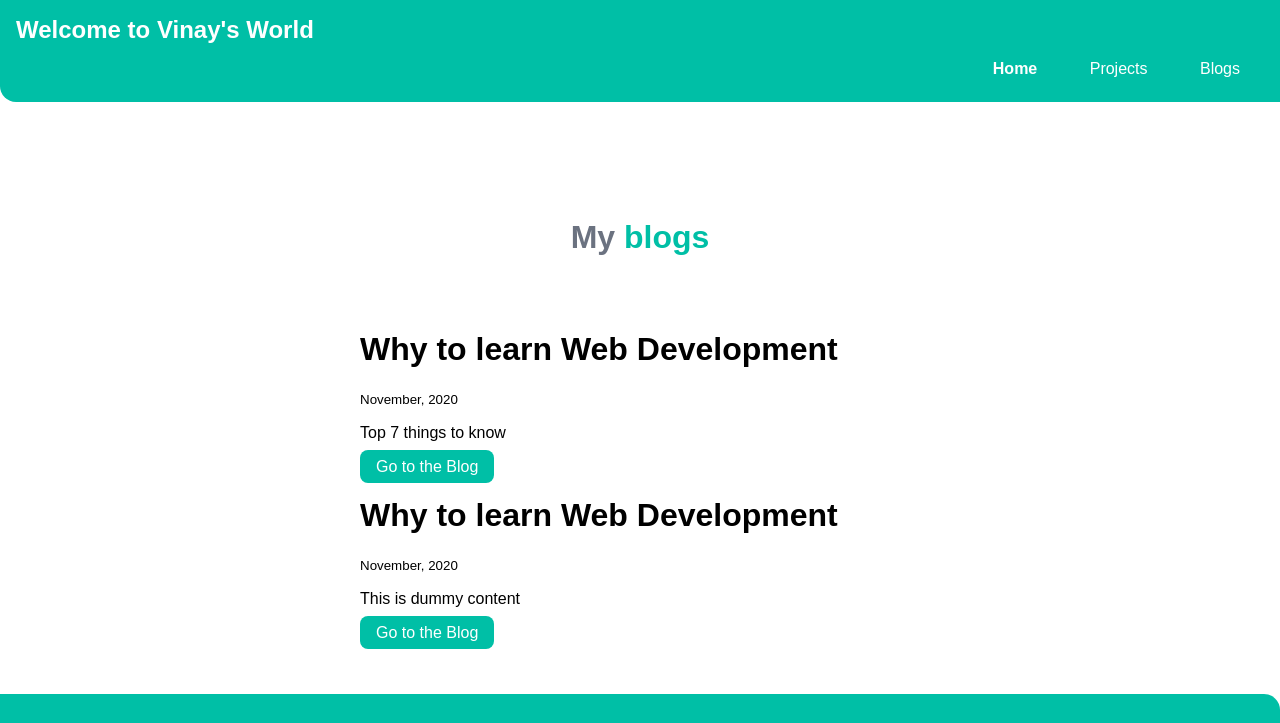
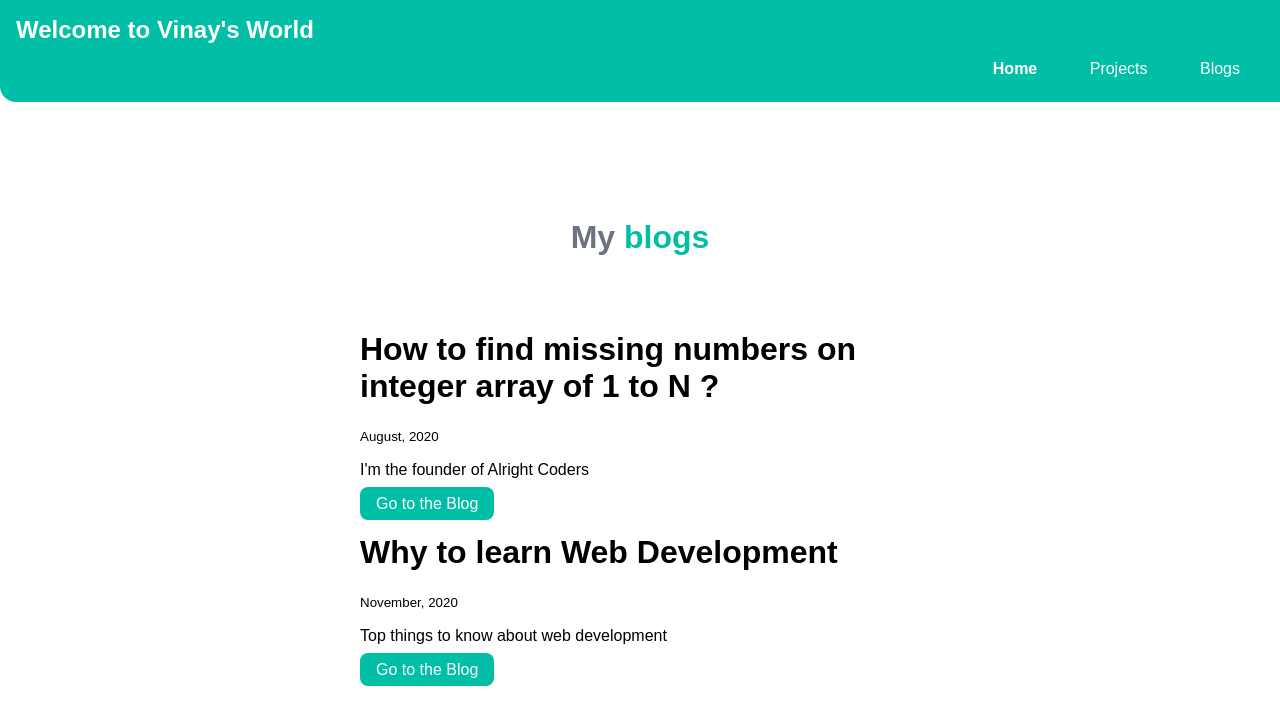
Before and after one commit to vinayd001/My-Portfolio, a plain HTML site: page blogs.html in a window 1280 px wide. Shown: the top 723 px of the page. Drawn offline with Linux system fonts and the light colour scheme.

Commit message:
added new blog

```diff
--- a/blogs.html
+++ b/blogs.html
@@ -31,10 +31,10 @@
     <ul class="list-non-bullet">
         <li>
             <div class="container container-center">
-                <h1>Why to learn Web Development</h1>
-                <small>November, 2020</small>
-                <p>Top 7 things to know</p>
-                <a class="link link-primary" href="/blog-web-dev.html" >Go to the Blog</a>
+                <h1>How to find missing numbers on integer array of 1 to N ?</h1>
+                <small>August, 2020</small>
+                <p>I'm the founder of Alright Coders</p>
+                <a class="link link-primary" target="_blank" href="https://medium.com/@alrightcoders/how-to-find-missing-numbers-on-integer-array-of-1-to-n-598fa631e0b5" >Go to the Blog</a>
             </div>
         </li>
     </ul>
@@ -43,7 +43,7 @@
             <div class="container container-center">
                 <h1>Why to learn Web Development</h1>
                 <small>November, 2020</small>
-                <p>This is dummy content</p>
+                <p>Top things to know about web development</p>
                 <a class="link link-primary" href="/blog-web-dev.html" >Go to the Blog</a>
             </div>
         </li>
```
